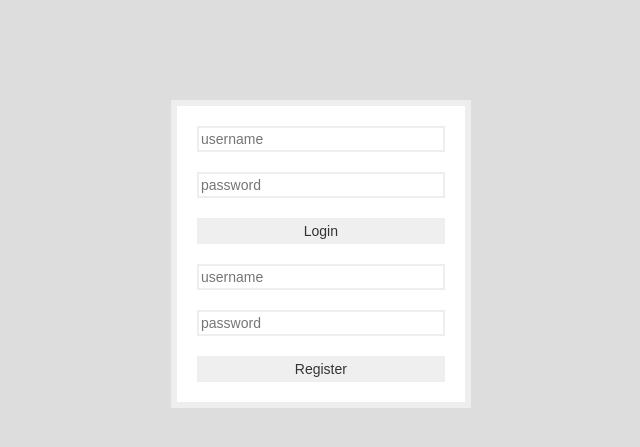
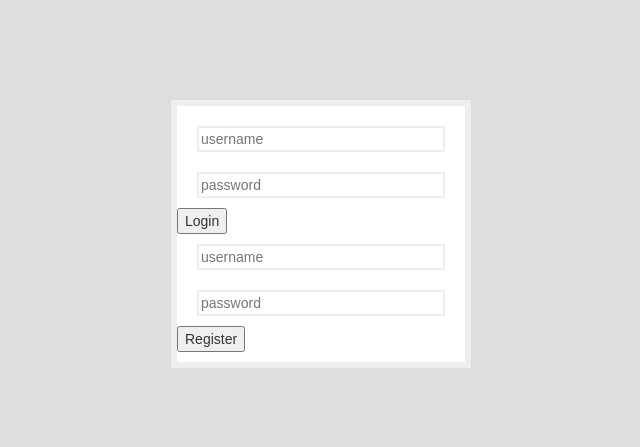
Before and after one commit to RizkyWellyanto/yelpy, a Django app: template templates/home.html in a window 1280 px wide. Shown: the part 80-527 px from the top of the page, without its empty margins (319-959 px from the left). Run offline with Django 3.2, Linux system fonts and the light colour scheme; the template is opened without the code that fills it, so the values that code supplies are empty; parts of the project's set-up code (start-up, migrations or seed data) failed here and were passed over; some libraries are stand-ins or nearby versions.

Commit message:
fixed css ( ͡° ͜ʖ ͡°)

```diff
--- a/static/css/base.css
+++ b/static/css/base.css
@@ -70,12 +70,3 @@ body {
     margin-bottom: 10px;
     border: 2px solid #EEE !important;
   }
-
-  input, input[placeholder="username"]
-  {
-    width: 86%;
-    margin: 20px;
-    margin-top: 10px;
-    margin-bottom: 10px;
-    border: 2px solid #EEE !important;
-  }
--- a/templates/base.html
+++ b/templates/base.html
@@ -25,7 +25,7 @@
 
     {% if user.is_authenticated %}
     <form action="/search_user/" method="post">{% csrf_token %}
-        <input type="text" name="search_name" placeholder="Username">
+        <input type="text" name="search_name" placeholder="Search Username">
         <input type="submit" class="btn btn-primary" value="Search">
     </form>
     <a id="logout" href="/logout">Logout</a>
@@ -44,7 +44,7 @@
     {% endblock %}
 </div>
 
-<div id="content">
+<div id="content" class="loginpage">
     {% block content %}
     {% endblock %}
 </div>
```
